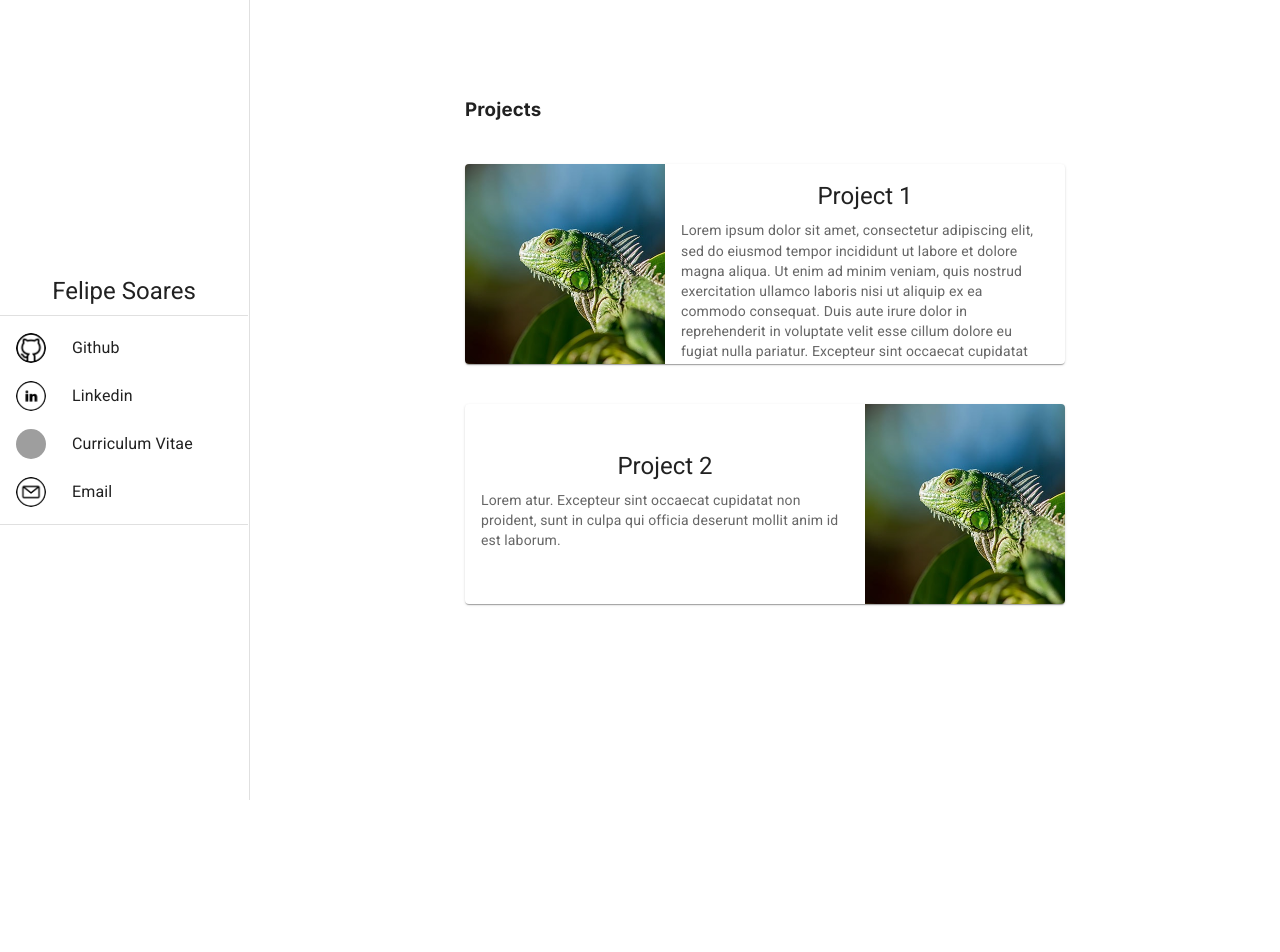
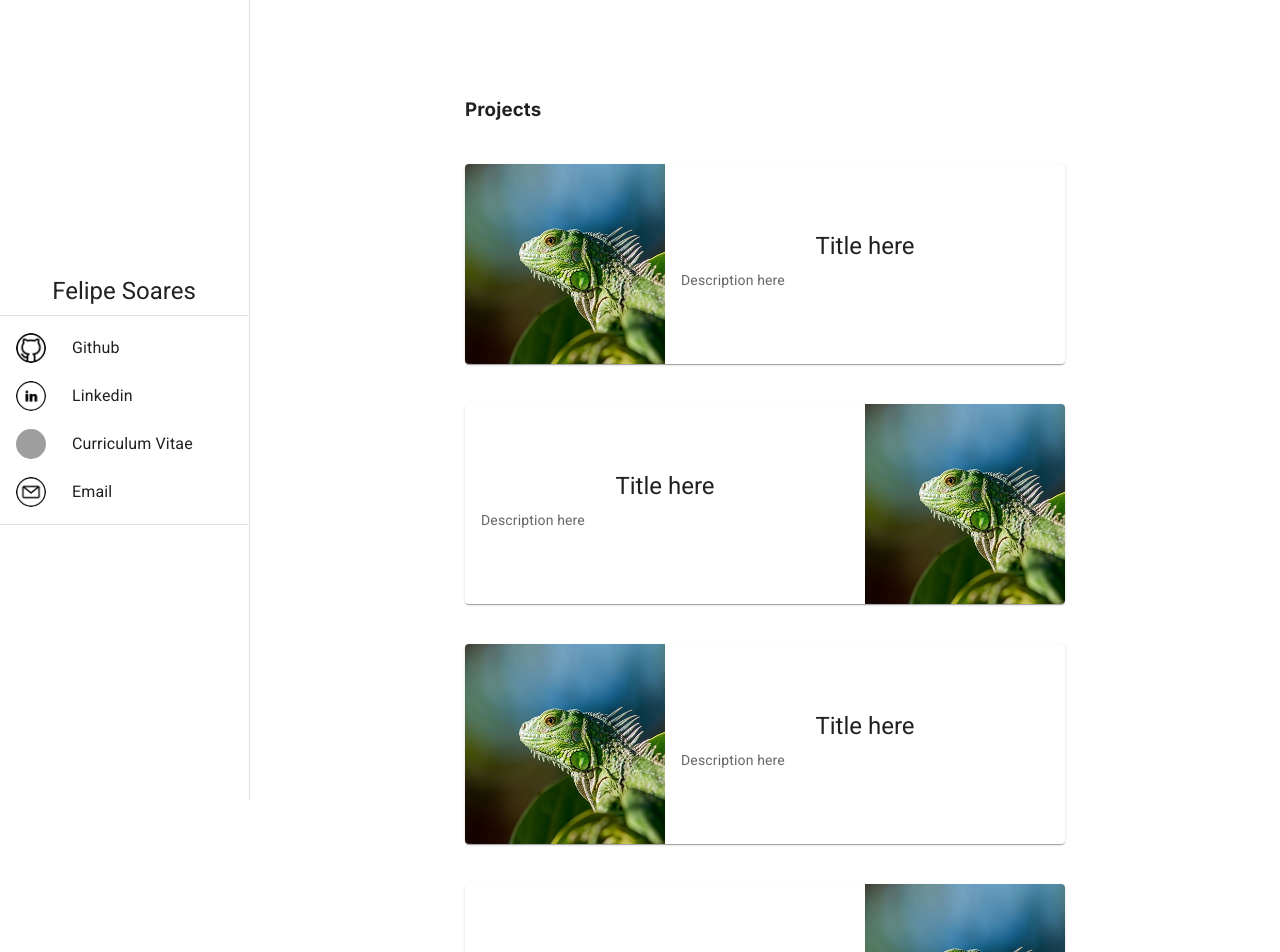
Before and after one commit to felipe31/felipesoar.es, a Next.js app: page / in a window 1280 px wide. Shown: the top 952 px of the page. Before the commit the page ends 800 px from the top, so only its background shows below. Built offline with nearby package versions, Linux system fonts and the light colour scheme; no server answers; grey boxes are pictures that could not be loaded.

Commit message:
Parse README

```diff
--- a/package.json
+++ b/package.json
@@ -19,7 +19,7 @@
     "@types/react-dom": "18.2.4",
     "eslint": "8.41.0",
     "eslint-config-next": "13.4.4",
-    "next": "13.4.4",
+    "next": "^13.4.7",
     "react": "18.2.0",
     "react-dom": "18.2.0",
     "typescript": "5.0.4"
--- a/src/app/page.tsx
+++ b/src/app/page.tsx
@@ -8,26 +8,29 @@ import SideDrawer from "./components/SideDrawer";
 import { CssBaseline } from "@mui/material";
 import { Box } from "@mui/system";
 import CardList from "./components/CardList";
-import { getReadMe } from "@/utilities";
+import { Project, getReadMe, parseReadMe } from "@/utilities";
 import { useState } from "react";
 
 export default async function Home() {
-  const list = [
-    {
-      img: "/lizard.jpg",
-      title: "Project 1",
-      description:
-        "Lorem ipsum dolor sit amet, consectetur adipiscing elit, sed do eiusmod tempor incididunt ut labore et dolore magna aliqua. Ut enim ad minim veniam, quis nostrud exercitation ullamco laboris nisi ut aliquip ex ea commodo consequat. Duis aute irure dolor in reprehenderit in voluptate velit esse cillum dolore eu fugiat nulla pariatur. Excepteur sint occaecat cupidatat non proident, sunt in culpa qui officia deserunt mollit anim id est laborum.",
-    },
-    {
-      img: "/lizard.jpg",
-      title: "Project 2",
-      description:
-        "Lorem atur. Excepteur sint occaecat cupidatat non proident, sunt in culpa qui officia deserunt mollit anim id est laborum.",
-    },
+  const list: Project[] = [
+    //   {
+    //     img: "/lizard.jpg",
+    //     title: "Project 1",
+    //     description:
+    //       "Lorem ipsum dolor sit amet, consectetur adipiscing elit, sed do eiusmod tempor incididunt ut labore et dolore magna aliqua. Ut enim ad minim veniam, quis nostrud exercitation ullamco laboris nisi ut aliquip ex ea commodo consequat. Duis aute irure dolor in reprehenderit in voluptate velit esse cillum dolore eu fugiat nulla pariatur. Excepteur sint occaecat cupidatat non proident, sunt in culpa qui officia deserunt mollit anim id est laborum.",
+    //   },
+    //   {
+    //     img: "/lizard.jpg",
+    //     title: "Project 2",
+    //     description:
+    //       "Lorem atur. Excepteur sint occaecat cupidatat non proident, sunt in culpa qui officia deserunt mollit anim id est laborum.",
+    //   },
   ];
 
-  // await getReadMe("");
+  list.push(parseReadMe(await getReadMe("felipe31", "githubbrowser")));
+  list.push(parseReadMe(await getReadMe("felipe31", "quincunx-game")));
+  list.push(parseReadMe(await getReadMe("felipe31", "SistemaVotos")));
+  list.push(parseReadMe(await getReadMe("felipe31", "AlfaBooks")));
 
   return (
     <main className={styles.main}>
--- a/src/utilities.ts
+++ b/src/utilities.ts
@@ -4,18 +4,67 @@ export interface Project {
   description: string;
 }
 
-export async function getReadMe(repoURL: string) {
-  const res = await fetch(`https://raw.githubusercontent.com/felipe31/githubbrowser/main/README.md`);
+export async function getReadMe(user: string, repo: string) {
+  let url = `https://raw.githubusercontent.com/${user}/${repo}/`;
+  let readMe = "";
+  const possibleBranches = ["main", "master"];
+  for (const branch of possibleBranches) {
+    try {
+      const res = await fetch(`${url}${branch}/README.md`);
 
-  if (!res.ok) {
-    // This will activate the closest `error.js` Error Boundary
-    throw new Error("Failed to fetch data");
+      if (!res.ok) {
+        throw new Error("Failed to fetch data");
+      }
+      readMe = await res.text();
+      url = `${url}${branch}/`;
+      break;
+    } catch (e) {}
   }
 
-  console.log(res.body);
-  return res.body;
+  // console.log(text);
+  return { readMe, url };
 }
 
-export function parseReadMe(readMe: string): Project {
-  return { img: "", title: "", description: "" };
+export function parseReadMe(props: { readMe: string; url: string }): Project {
+  const _toReturn = { img: "/lizard.jpg", title: "Title here", description: "Description here" };
+
+  // Parse title
+  console.log("Parse title");
+  const titleRegex = new RegExp(/(?:^##?\s)([\s\S]*?)(?:(\s!\[.*?)?(\n))/);
+  if (titleRegex.test(props.readMe)) {
+    const res = titleRegex.exec(props.readMe);
+    if (res) {
+      _toReturn.title = res[1];
+    }
+  }
+  console.log(titleRegex.test(props.readMe));
+
+  // Parse description
+  console.log("Parse description");
+  const descriptionRegex = new RegExp(/(?:^(?:\n|\r))*(^[^#][\s\S]*?)(?:(\n|\r))/m);
+  if (descriptionRegex.test(props.readMe)) {
+    const res = descriptionRegex.exec(props.readMe);
+    if (res) {
+      _toReturn.description = res[1];
+    }
+  }
+  console.log(descriptionRegex.test(props.readMe));
+
+  // Parse image
+  console.log("Parse image");
+  const imageRegex = new RegExp(/(?:^\![\s\S]+?\()(.*?)(?:\))/m);
+  if (imageRegex.test(props.readMe)) {
+    const res = imageRegex.exec(props.readMe);
+    if (res) {
+      _toReturn.img = res[1];
+    }
+    console.log(res);
+    if (_toReturn.img.startsWith("./")) {
+      _toReturn.img = `${props.url}${_toReturn.img}`;
+    }
+  }
+  console.log(imageRegex.test(props.readMe));
+
+  console.log(_toReturn);
+  return _toReturn;
 }
```
Also changed, not shown: 1 other file (tests, documents, lock files or other folders).
